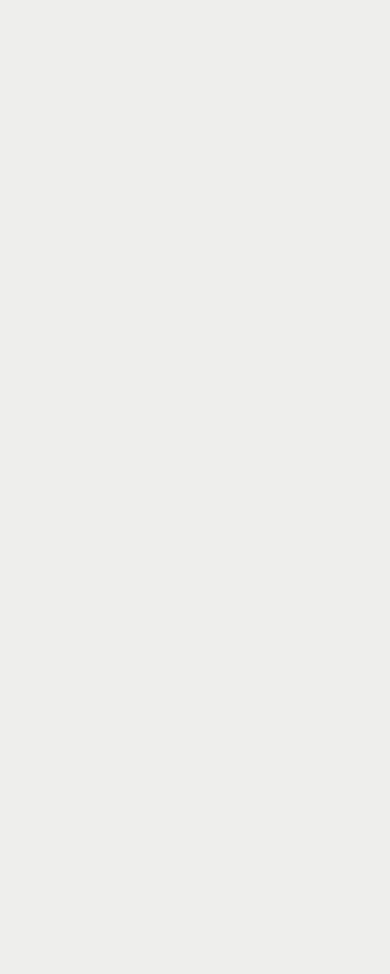
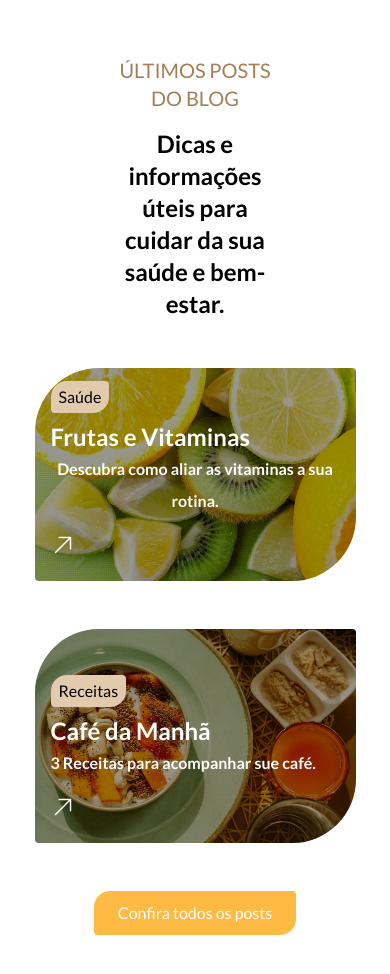
Before and after one commit to ArielSpencer/nutri-edvania-site, a Next.js app: page / in a window 390 px wide. Shown: the part 8340-9314 px from the top of the page. Before the commit the page ends 8332 px from the top, so only its background shows below. Built offline with nearby package versions, Linux system fonts and the light colour scheme.

Commit message:
feat: add BlogSection component with latest blog posts

```diff
--- a/app/page.jsx
+++ b/app/page.jsx
@@ -1,5 +1,6 @@
 import AboutSection from "@/components/home/AboutSection";
 import BannerHome from "@/components/home/BannerHome";
+import BlogSection from "@/components/home/BlogSection";
 import MediaSection from "@/components/home/MediaSection";
 import ServicesSection from "@/components/home/ServicesSection";
 import YouTubeSection from "@/components/home/YouTubeSection";
@@ -12,6 +13,7 @@ const Home = () => {
       <AboutSection />
       <MediaSection />
       <YouTubeSection />
+      <BlogSection />
     </div>
   )
 }
--- /dev/null
+++ b/components/home/BlogSection.jsx
@@ -0,0 +1,71 @@
+"use client";
+
+import { HiArrowUpRight } from "react-icons/hi2";
+import { Button } from "../ui/button";
+import Image from "next/image";
+import Link from "next/link";
+
+const BlogSection = () => {
+  const lastestBlogPosts = [
+    {
+      image: "/assets/blog/frutas-e-vitaminas.jpg",
+      category: "Saúde",
+      title: "Frutas e Vitaminas",
+      description: "Descubra como aliar as vitaminas a sua rotina.",
+      urlPost: "/",
+    },
+    {
+      image: "/assets/blog/pratos-nutritivos.jpg",
+      category: "Receitas",
+      title: "Café da Manhã",
+      description: "3 Receitas para acompanhar sue café.",
+      urlPost: "/",
+    },
+  ];
+
+  return (
+    <section className="bg-background text-primary text-writing flex flex-col justify-center items-center py-16 gap-12">
+      <div className="container w-[50vw] text-center mx-auto">
+        <h2 className="text-xl text-secondary uppercase mb-4">Últimos Posts do Blog</h2>
+        <p className="text-2xl font-bold">
+          Dicas e informações úteis para cuidar da sua saúde e bem-estar.
+        </p>
+      </div>
+
+      <div className="container mx-auto grid grid-cols-1 xl:grid-cols-2 gap-12 w-[90vw] md:w-[60vw]">
+        {lastestBlogPosts.map((post, index) => (
+          <Link
+            key={index}
+            href={post.urlPost}
+            className="relative flex flex-col items-center text-center hover:cursor-pointer"
+          >
+            <Image
+              src={post.image}
+              alt={post.title}
+              quality={85}
+              width={384}
+              height={384}
+              className="rounded-[64px_4px] w-full h-full object-contain"
+            />
+            <div className="absolute inset-0 flex flex-col justify-end items-start pb-4 bg-black bg-opacity-40 hover:bg-opacity-30 px-4 rounded-[64px_4px]">
+              <p className="bg-background-highlight rounded-[16px_4px] px-2 mb-2">
+                {post.category}
+              </p>
+              <h3 className="text-2xl font-bold text-primary">{post.title}</h3>
+              <p className="text-primary font-semibold mb-4 line-clamp-2">
+                {post.description}
+              </p>
+              <HiArrowUpRight className="text-2xl text-primary mb-2" />
+            </div>
+          </Link>
+        ))}
+      </div>
+
+      <Link href="/">
+        <Button variant="secundary">Confira todos os posts</Button>
+      </Link>
+    </section>
+  );
+};
+
+export default BlogSection;
```
Also changed, not shown: public/assets/blog/frutas-e-vitaminas.jpg (added), public/assets/blog/pratos-nutritivos.jpg (added).
